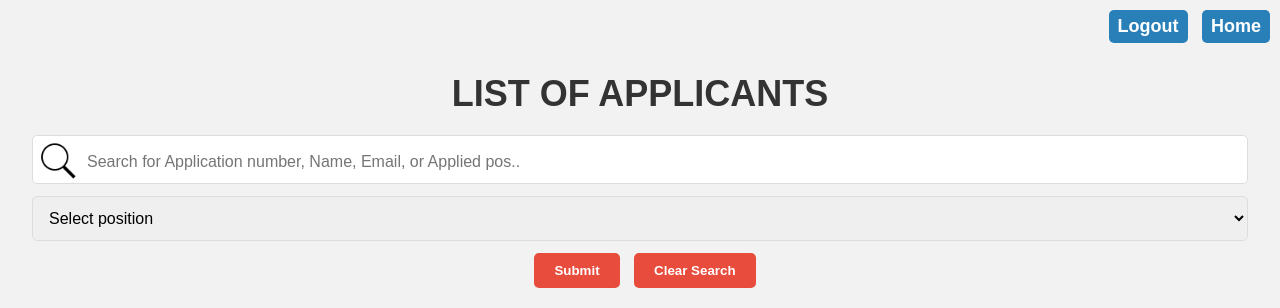
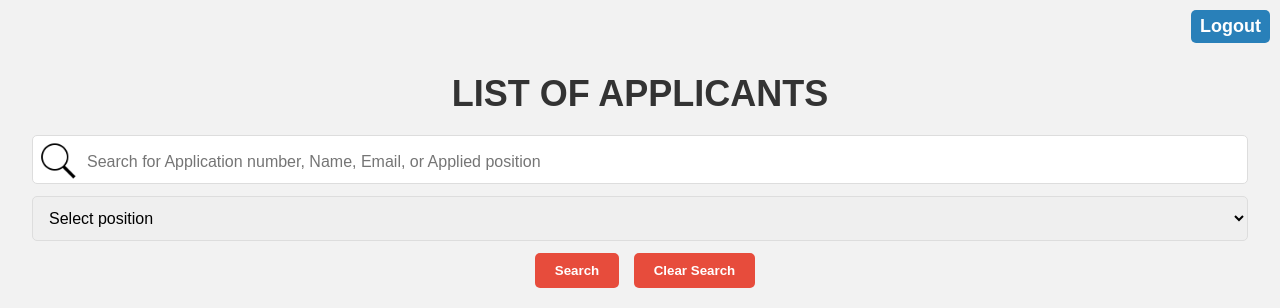
Before and after one commit to niyas-stack/JobAppV2, a Flask app: page /admin in a window 1280 px wide. Shown: the top 308 px of the page. Run offline with Flask 3, Linux system fonts and the light colour scheme; the visitor is signed in with stand-in values (Sample User, id 1); data that the repository does not hold is empty.

Commit message:
final touchs

```diff
--- a/server.py
+++ b/server.py
@@ -3,7 +3,7 @@ import random
 import mysql.connector
 from flask import Flask, render_template, request, flash, redirect, url_for, session, send_from_directory
 
-UPLOAD_FOLDER = '/home/zehra.bi@TA.COM/PycharmProjects/miniProject/JobApplication/uploads'
+UPLOAD_FOLDER = '/home/mohammad.n@TA.COM/jobApplicationPortal/uploads'
 
 app = Flask(__name__)
 app.config['SECRET_KEY'] = '29e317c131a9eb03a8d7ad0817c281a7'
@@ -15,7 +15,7 @@ db = mysql.connector.connect(
     host="localhost",
     user="root",
     port="3306",
-    password="12345",
+    password="root@123",
     database="jobApplication"
 )
 cursor = db.cursor()
@@ -27,7 +27,7 @@ def get_position_name(position_id):
     return data[0]
 
 
-@app.route('/admin', methods=['GET'])
+@app.route('/admin')
 def admin():
     if 'email' not in session:
         return redirect(url_for('login'))
@@ -75,7 +75,6 @@ def login():
         email = request.form.get('email')
         email = email.lower()
         password = request.form.get('password')
-        #helloooo
         cursor.execute(f"SELECT * FROM jobApplication.Admin WHERE email = '{email}';")
         user = cursor.fetchone()
 
@@ -87,11 +86,6 @@ def login():
             return redirect(url_for('admin'))
         flash(f'Please enter valid emailid and password', 'error')
         return redirect(url_for('login'))
-
-
-@app.route('/uploads/<file>', methods=['GET'])
-def get_files(file):
-    return send_from_directory(app.config['UPLOAD_FOLDER'], file)
 
 
 @app.route("/application", methods=['POST', 'GET'])
@@ -136,7 +130,7 @@ def application():
 
         cursor.execute(sql)
         db.commit()
-        flash(f'Your application is success your tracking id is: {reg_number}', 'success')
+        flash(f'Application successfully submitted!! Your registration number is: {reg_number}', 'success')
         return redirect(url_for('home'))
 
 
--- a/static/application.js
+++ b/static/application.js
@@ -14,7 +14,7 @@ function validateForm()
  }
 
  let b = document.forms["myForm"]["email"].value;
- let regEmail = /^[A-Za-z0-9]+@+[a-z]+\.[a-z]{3}$/;
+ let regEmail = /^[A-Za-z0-9.]+@+[a-z]+\.[a-z]{3}$/;
  if(b == "")
  {
  alert("Email must be filled out");
--- a/static/table.css
+++ b/static/table.css
@@ -150,7 +150,7 @@ input[type="submit"]:hover, button[type="reset"]:hover {
     margin-right: 10px;
     font-weight: bold;
     font-size: 17px;
-    cursor: pointer;
+    cursor: arrow;
     transition: background-color 0.3s;
 }
 
--- a/templates/table.html
+++ b/templates/table.html
@@ -9,15 +9,12 @@
         <div class="home">
             <a href="{{ url_for('logout') }}">Logout</a>
         </div>
-        <div class="home">
-            <a href="{{ url_for('home') }}">Home</a>
-        </div>
     </div>
 </header>
 <body>
 <h1>LIST OF APPLICANTS</h1>
 <form method="GET" action="">
-    <input type="text" id="searchInput" name ="search" placeholder="Search for Application number, Name, Email, or Applied pos.." title="Type to search">
+    <input type="text" id="searchInput" name ="search" placeholder="Search for Application number, Name, Email, or Applied position" title="Type to search">
 
     <select id="positionDropdown" name="filter" >
         <option value="">Select position</option>
@@ -28,7 +25,7 @@
         <option value="5">HR executive</option>
 
     </select>
-    <input type="submit">
+    <input type="submit" value="Search">
     <button type="reset" onclick="location.href = '/admin';">Clear Search</button>
 </form>
 <div id="tablecontainer">
```
